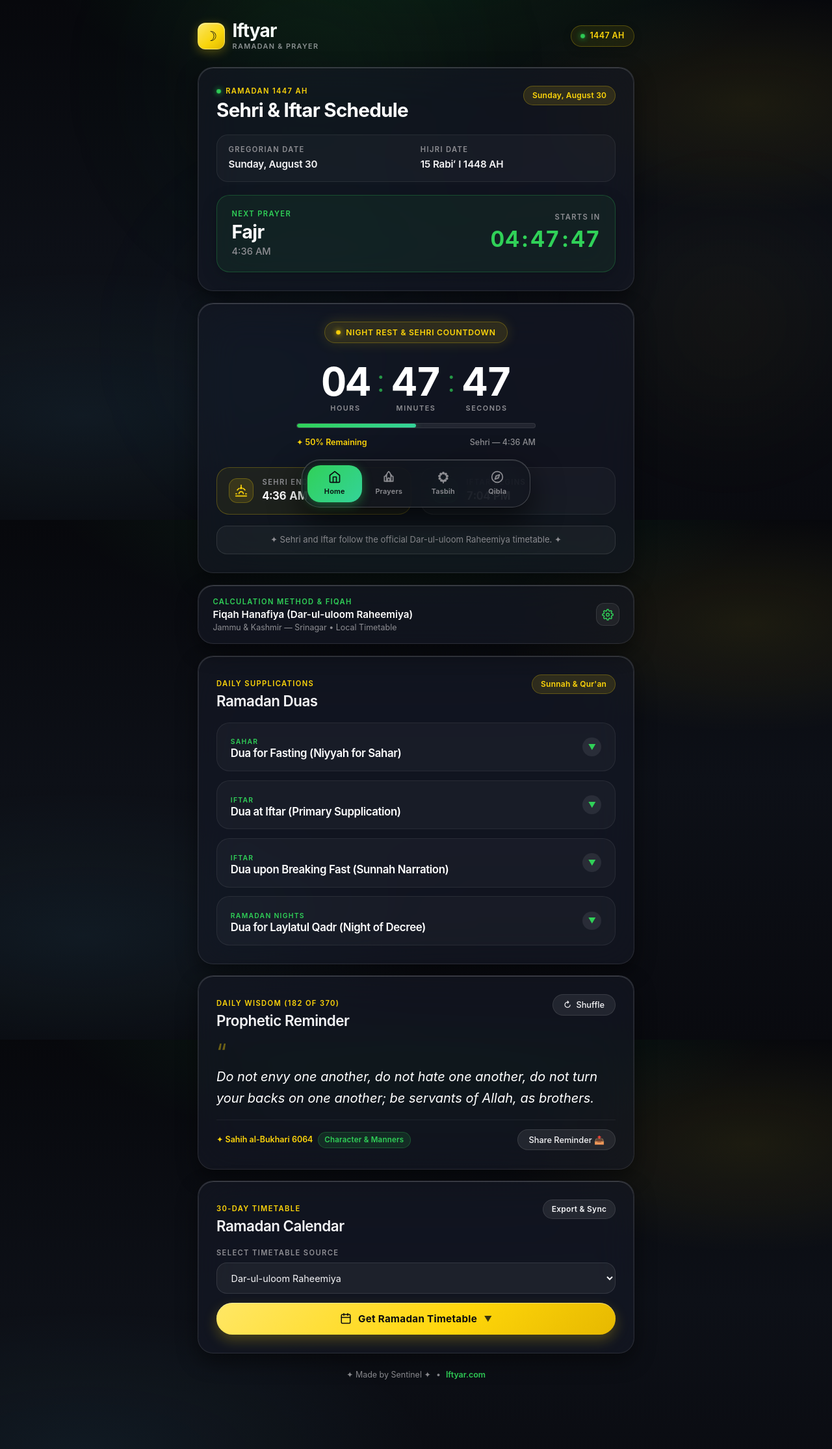
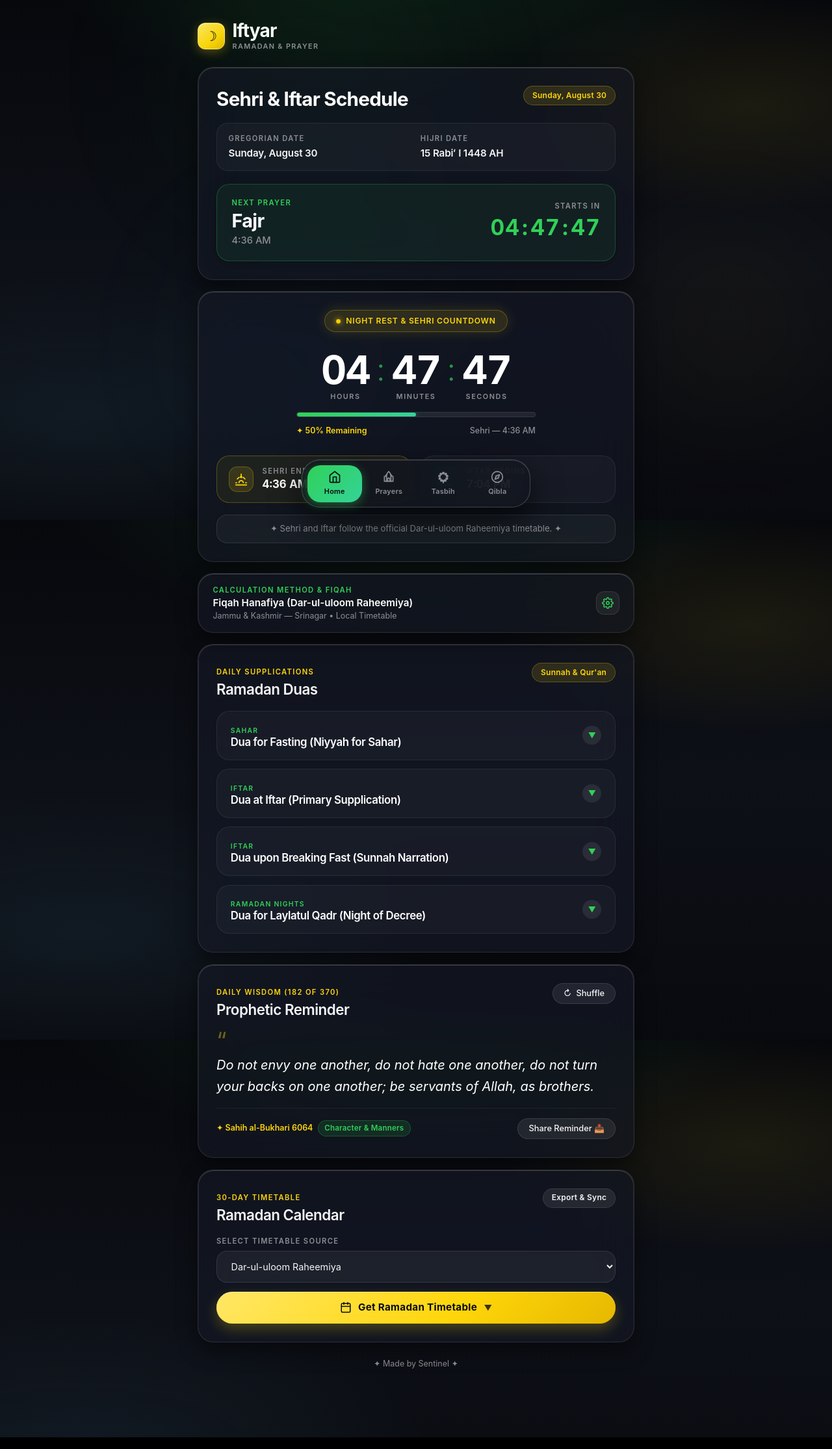
Before and after one commit to zaidqurieshi/iftyar, a React (Vite) app: page / in a window 1280 px wide. Shown: the whole page at 65% size. Built offline with nearby package versions, Linux system fonts and the light colour scheme.

Commit message:
Remove topbar badge, hero eyebrow, and footer link

```diff
--- a/src/components/AppShell.jsx
+++ b/src/components/AppShell.jsx
@@ -100,13 +100,6 @@ export default function AppShell() {
               <span className="brand-subtitle">Ramadan & Prayer</span>
             </div>
           </Link>
-
-          <div className="topbar-actions">
-            <span className="live-status-badge" title="Ramadan 1447 AH">
-              <span className="live-status-badge__dot" />
-              <span>1447 AH</span>
-            </span>
-          </div>
         </motion.header>
 
         {/* Main Content Viewport with Spring Page Transitions */}
@@ -135,15 +128,6 @@ export default function AppShell() {
           animate="animate"
         >
           <span>✦ Made by Sentinel ✦</span>
-          <span>•</span>
-          <a
-            href="https://iftyar.com"
-            target="_blank"
-            rel="noreferrer"
-            className="footer-link"
-          >
-            Iftyar.com
-          </a>
         </motion.footer>
       </div>
 
--- a/src/pages/HomePage.jsx
+++ b/src/pages/HomePage.jsx
@@ -214,10 +214,6 @@ export default function HomePage({ location }) {
       <GlassCard className="hero-card" static>
         <div className="hero-card__header">
           <div>
-            <div style={{ display: 'flex', alignItems: 'center', gap: '0.45rem', marginBottom: '0.2rem' }}>
-              <span className="location-pill__dot" />
-              <span className="eyebrow eyebrow--gold">Ramadan 1447 AH</span>
-            </div>
             <h2 className="hero-card__title">Sehri & Iftar Schedule</h2>
           </div>
           <span className="chip chip--gold">{dateFormatter.format(now)}</span>
```
